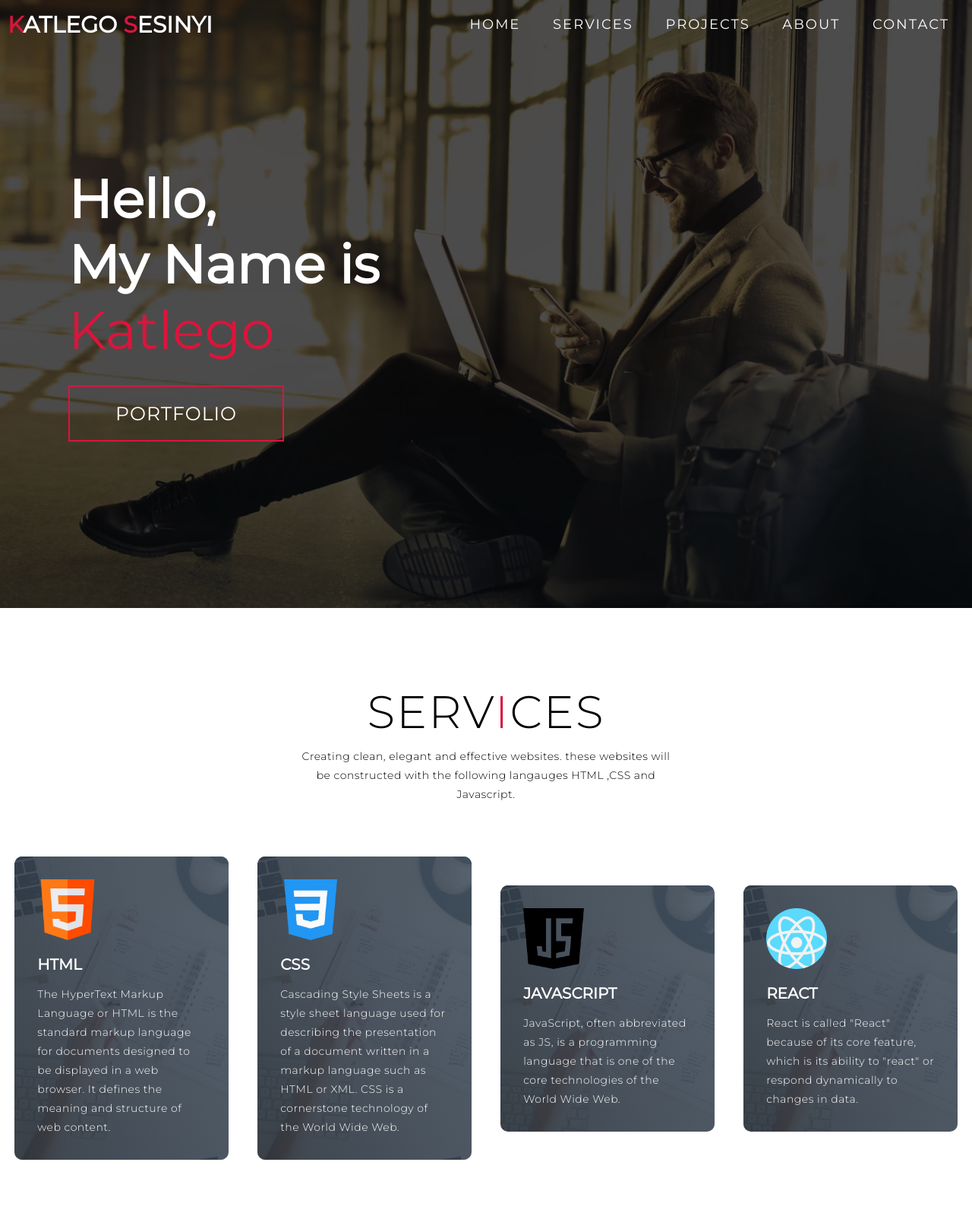
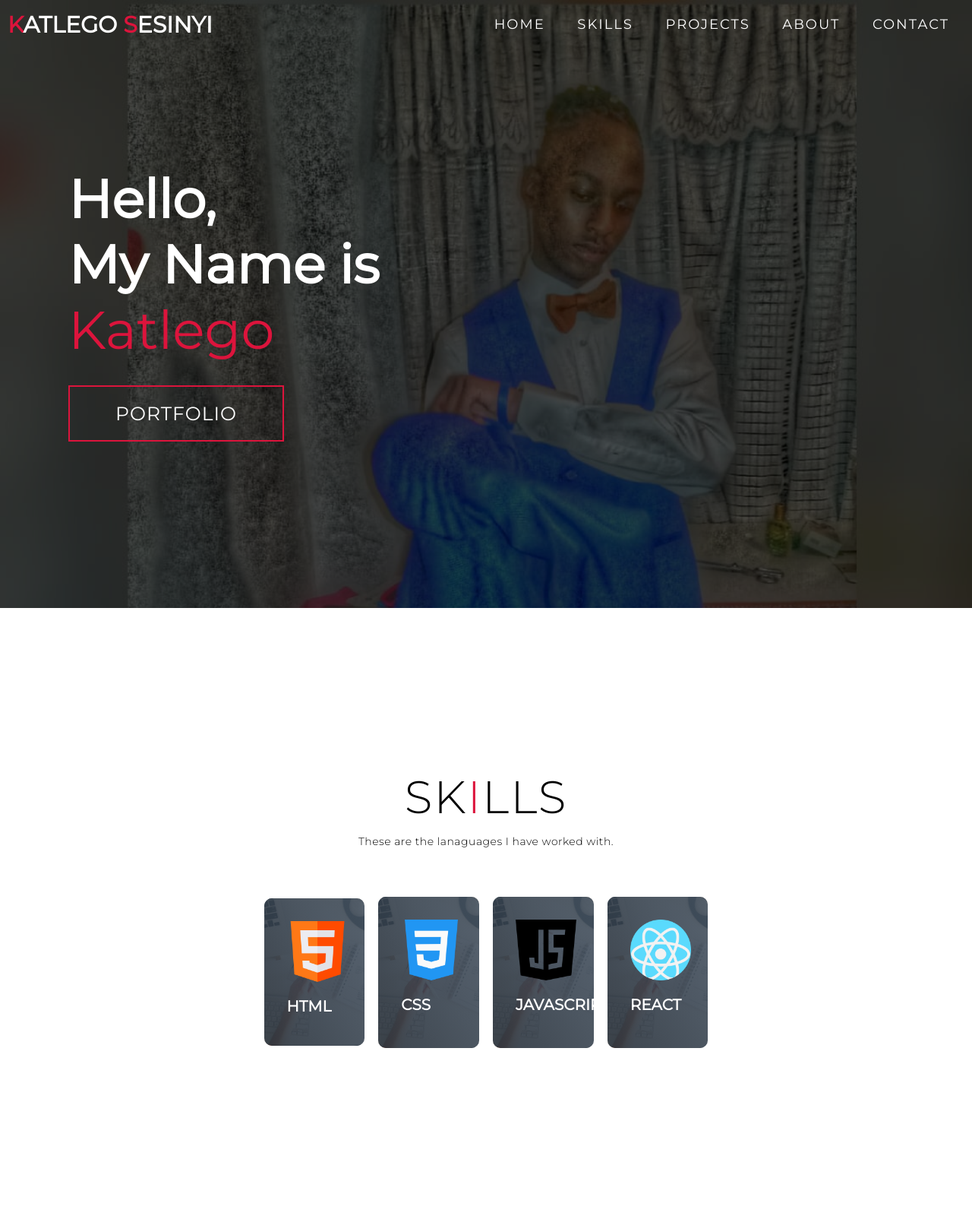
Before and after one commit to Sasori-178/my-website, a plain HTML site: page index.html in a window 1280 px wide. Shown: the top 1600 px of the page at 76% size. Drawn offline with Linux system fonts and the light colour scheme.

Commit message:
all changes

```diff
--- a/index.html
+++ b/index.html
@@ -24,7 +24,7 @@
           </div>
           <ul>
             <li><a href="#hero" data-after="Home">Home</a></li>
-            <li><a href="#services" data-after="Service">Services</a></li>
+            <li><a href="#services" data-after="Service">Skills</a></li>
             <li><a href="#projects" data-after="Projects">Projects</a></li>
             <li><a href="#about" data-after="About">About</a></li>
             <li><a href="#contact" data-after="Contact">Contact</a></li>
@@ -53,29 +53,28 @@
   <section id="services">
     <div class="services container">
       <div class="service-top">
-        <h1 class="section-title">Serv<span>i</span>ces</h1>
-        <p>Creating clean, elegant and effective websites. these websites will be constructed with the following langauges HTML ,CSS and Javascript. </p>
+        <h1 class="section-title">Sk<span>i</span>lls</h1>
+        <p>These are the lanaguages I have worked with.</p>
       </div>
       <div class="service-bottom">
         <div class="service-item">
           <div class="icon"><img src="img/html.png" /></div>
           <h2>HTML</h2>
-          <p>The HyperText Markup Language or HTML is the standard markup language for documents designed to be displayed in a web browser. It defines the meaning and structure of web content.</p>
         </div>
         <div class="service-item">
           <div class="icon"><img src="img/css-3.png" /></div>
           <h2>CSS</h2>
-          <p>Cascading Style Sheets is a style sheet language used for describing the presentation of a document written in a markup language such as HTML or XML. CSS is a cornerstone technology of the World Wide Web.</p>
+          <p></p>
         </div>
         <div class="service-item">
           <div class="icon"><img src="img/java-script.png" /></div>
           <h2>Javascript</h2>
-          <p>JavaScript, often abbreviated as JS, is a programming language that is one of the core technologies of the World Wide Web.</p>
+          <p></p>
         </div>
         <div class="service-item">
           <div class="icon"><img src="img/react.png" /></div>
           <h2>React</h2>
-          <p>React is called "React" because of its core feature, which is its ability to "react" or respond dynamically to changes in data. </p>
+          <p></p>
         </div>
       </div>
     </div>
@@ -184,13 +183,10 @@
       <h2>Your Complete Web Solution</h2>
       <div class="social-icon">
         <div class="social-item">
-          <a href="#"><img src="https://img.icons8.com/bubbles/100/000000/facebook-new.png" /></a>
+          <a href="https://www.linkedin.com/in/katlego-sesinyi-5ba6b5282"><img src="img/linkedin.png" /></a>
         </div>
         <div class="social-item">
-          <a href="#"><img src="https://img.icons8.com/bubbles/100/000000/instagram-new.png" /></a>
-        </div>
-        <div class="social-item">
-          <a href="#"><img src="https://img.icons8.com/bubbles/100/000000/behance.png" /></a>
+          <a href="https://github.com/Sasori-178"><img src="img/github.png" /></a>
         </div>
       </div>
       <p>Copyright © 2020 Arfan. All rights reserved</p>
--- a/style.css
+++ b/style.css
@@ -200,7 +200,7 @@ p {
 
 /* Hero Section */
 #hero {
-	background-image: url(./img/hero-bg.png);
+	background-image: url(./img/WhatsApp\ Image\ 2023-10-16\ at\ 09.34.29_d1bec7d7.jpg);
 	background-size: cover;
 	background-position: top center;
 	position: relative;
```
Also changed, not shown: img/WhatsApp Image 2023-10-16 at 09.34.29_d1bec7d7.jpg (added), img/github.png (added), img/img-2.png (deleted), img/linkedin.png (added), 1 other file.
